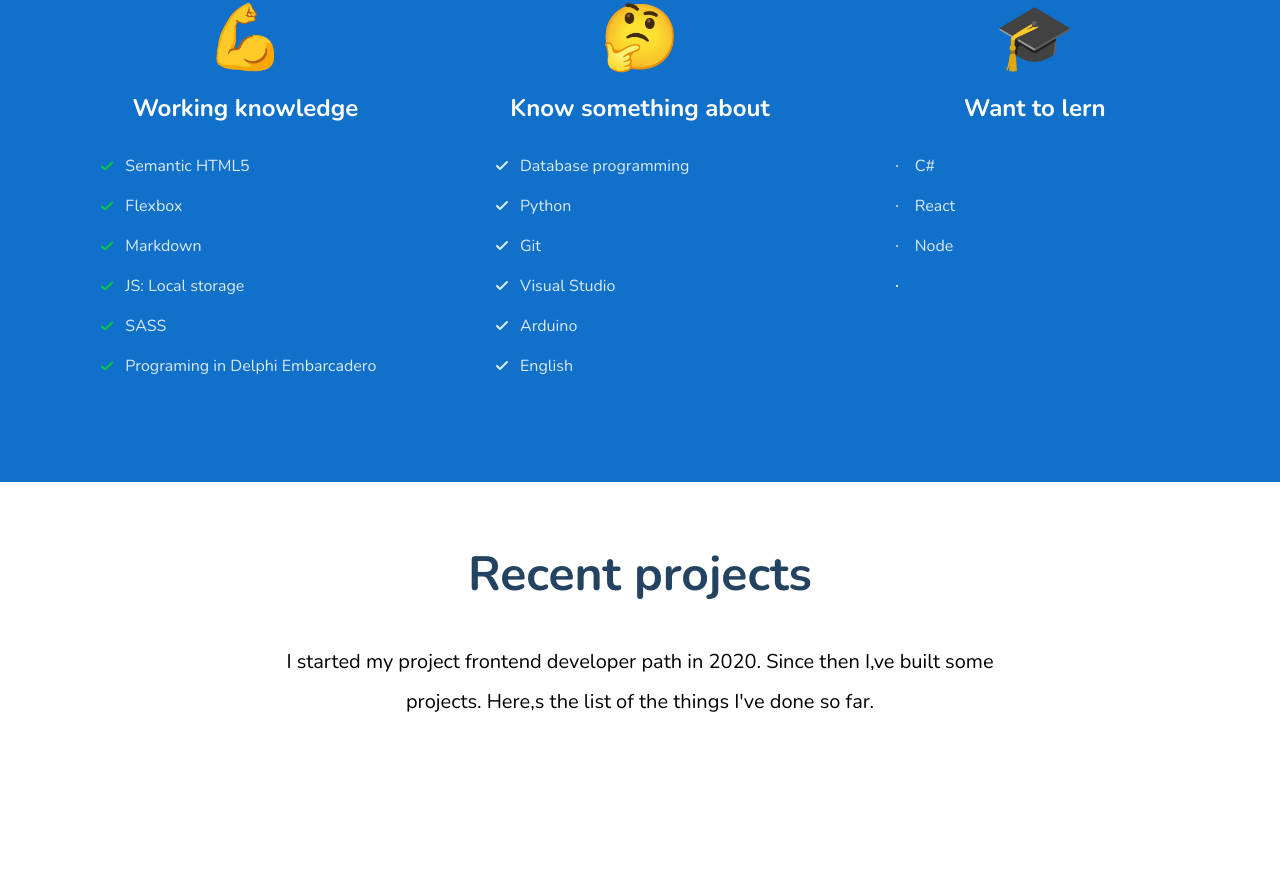
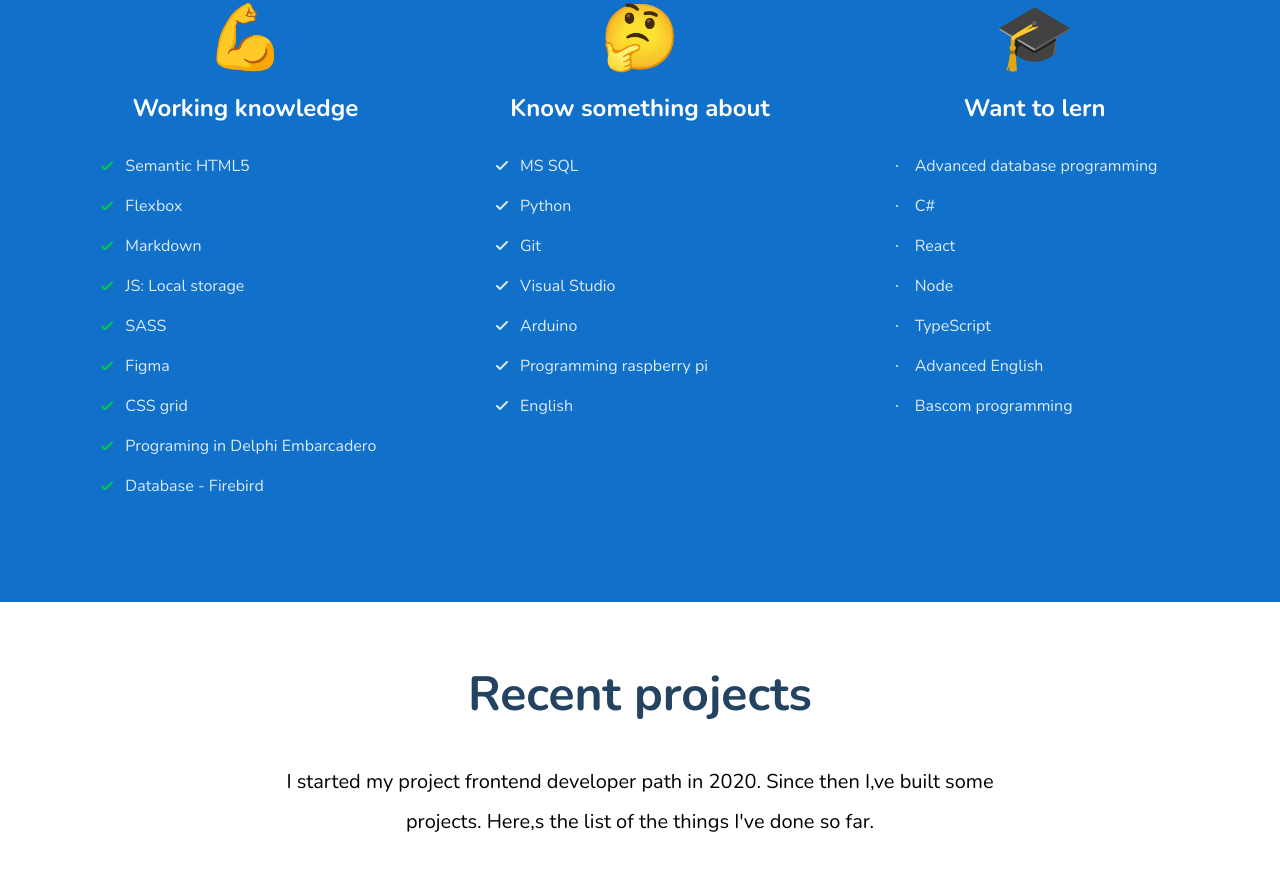
Before and after one commit to itzygzak/itzygzak.github.io, a website built with webpack: page src/pages/index.html in a window 1280 px wide. Shown: the part 1097-1967 px from the top of the page. Built offline with nearby package versions, Linux system fonts and the light colour scheme; no server answers.

Commit message:
Modify skills again

```diff
--- a/src/pages/index.html
+++ b/src/pages/index.html
@@ -60,18 +60,22 @@
               <li class="skills-list__item">Markdown</li>
               <li class="skills-list__item">JS: Local storage</li>
               <li class="skills-list__item">SASS</li>
+              <li class="skills-list__item">Figma</li>
+              <li class="skills-list__item">CSS grid</li>
               <li class="skills-list__item">Programing in Delphi Embarcadero</li>
+              <li class="skills-list__item">Database - Firebird</li>
             </ul>
           </article>
           <article class="skills-section">
             <span class="skills-section__emoji">🤔</span>
             <h3 class="skills-section__header">Know something about</h3>
             <ul class="skills-list skills-list--blue">
-              <li class="skills-list__item">Database programming</li>
+              <li class="skills-list__item">MS SQL</li>
               <li class="skills-list__item">Python</li>
               <li class="skills-list__item">Git</li>
               <li class="skills-list__item">Visual Studio</li>
               <li class="skills-list__item">Arduino</li>
+              <li class="skills-list__item">Programming raspberry pi</li>
               <li class="skills-list__item">English</li>
             </ul>
           </article>
@@ -79,12 +83,13 @@
             <span class="skills-section__emoji">🎓</span>
             <h3 class="skills-section__header">Want to lern</h3>
             <ul class="skills-list skills-list--dot">
+              <li class="skills-list__item">Advanced database programming</li>
               <li class="skills-list__item">C#</li>
               <li class="skills-list__item">React</li>
               <li class="skills-list__item">Node</li>
-              <li class="skills-list__item"></li>
-              <li class="skills-list__item"></li>
-              <li class="skills-list__item"></li>
+              <li class="skills-list__item">TypeScript</li>
+              <li class="skills-list__item">Advanced English</li>
+              <li class="skills-list__item">Bascom programming</li>
             </ul>
           </article>
         </div>
```
